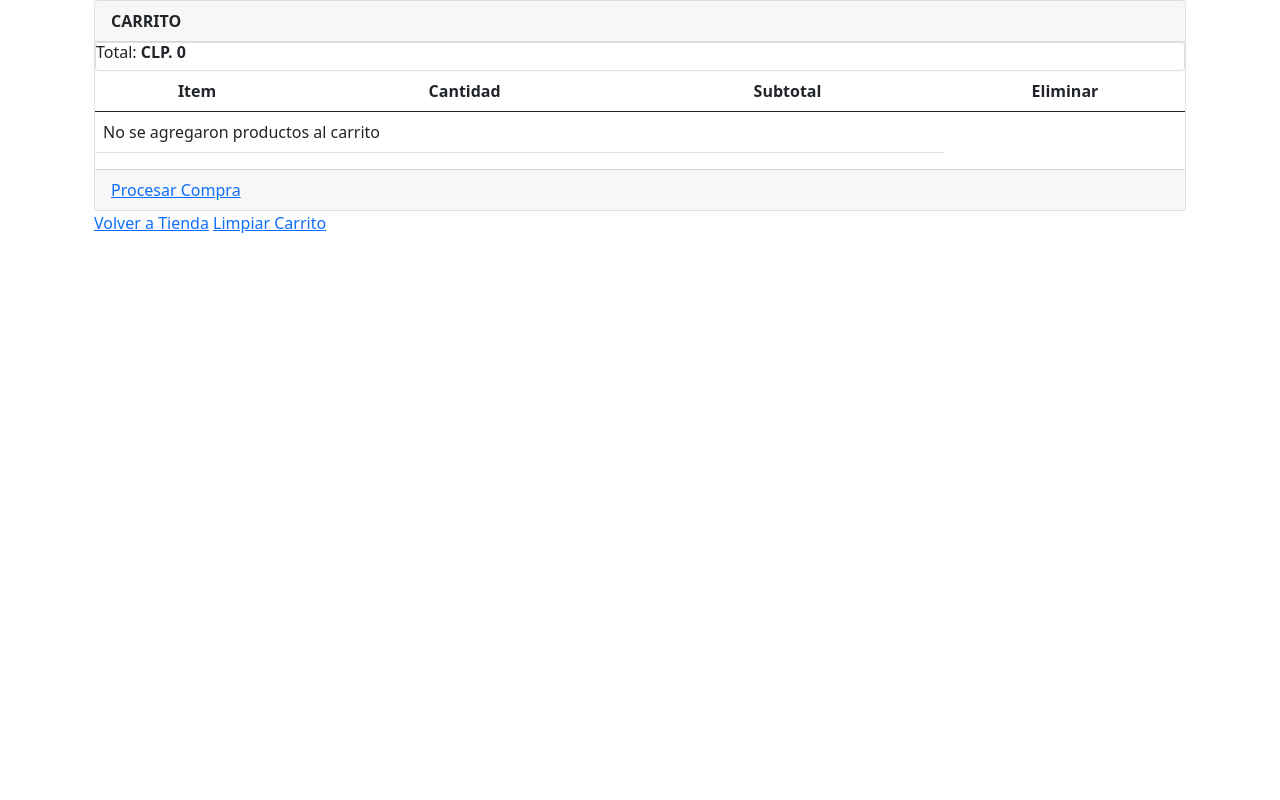
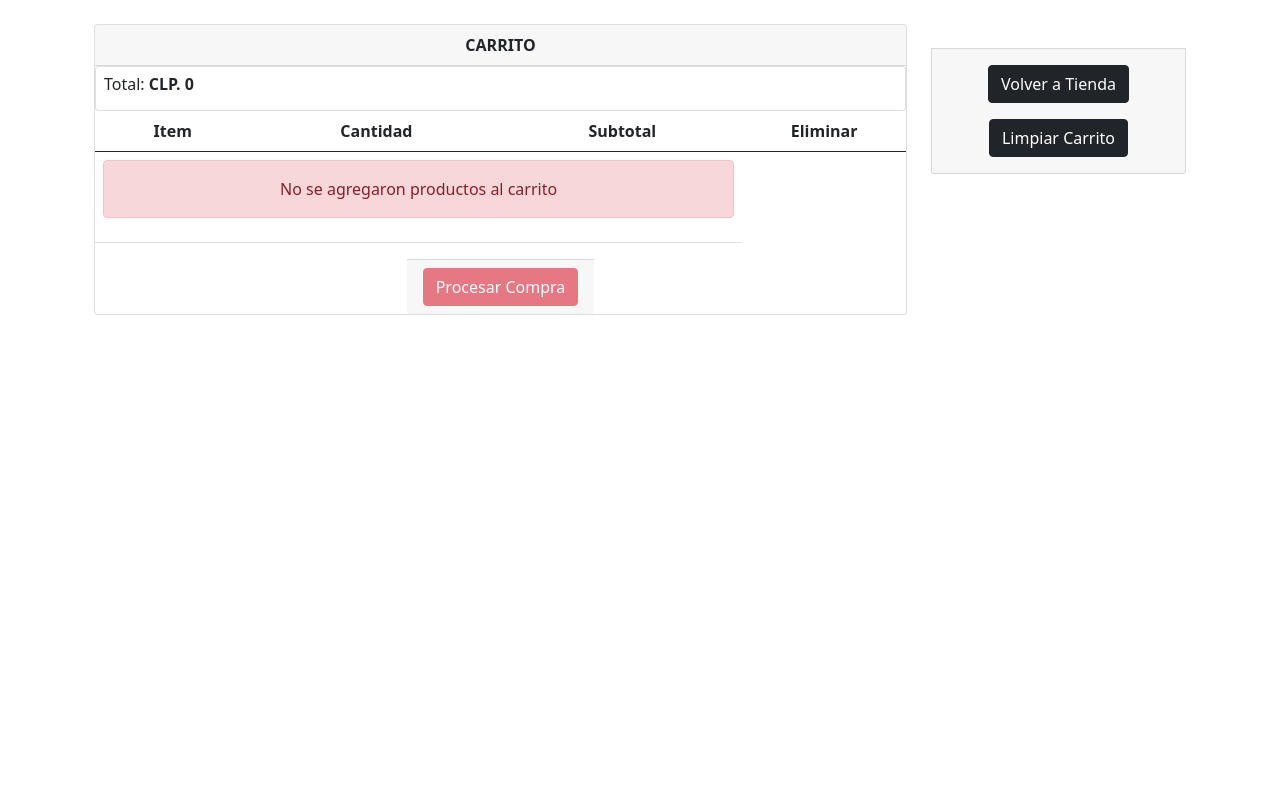
Before and after one commit to jackR01/PROYECTO3, a Django app: template mascotasPr/templates/carrito/cart.html in a window 1280 px wide. Shown: the part 248-1048 px from the top of the page. Before the commit the page ends 481 px from the top, so only its background shows below. Run offline with Django 5.2, Linux system fonts and the light colour scheme; the template is opened without the code that fills it, so the values that code supplies are empty; some libraries are stand-ins or nearby versions.

Commit message:
carrito listo

```diff
--- a/mascotasPr/templates/carrito/cart.html
+++ b/mascotasPr/templates/carrito/cart.html
@@ -1,14 +1,14 @@
 {% extends 'layouts/tienda.html' %} {% block content %}
-<div class="">
+<div class="min-vh-100 d-flex flex-colum py-4">
     <div class="container-fluid">
         <div class="row">
-            <div class="">
+            <div class="col-lg-9 col-md-8 col-sm-6 mx-auto ">
 
                 <div class="card">
-                    <div class="card-header">
+                    <div class="card-header text-center">
                         <strong>CARRITO</strong>
                     </div>
-                    <div class="card body">
+                    <div class="card body p-2">
                         {% load humanize %}
                         <h6>Total: <strong>
                             CLP. {{ importe_total_carro | intcomma }}
@@ -16,8 +16,8 @@
 
                     </div>
 
-                    <div class="card-element">
-                        <table class="table">
+                    <div class="card-element table-responsive">
+                        <table class="table table-condensed">
                             <thead class="text-center">
                                 <tr>
                                     <th>Item</th>
@@ -34,20 +34,20 @@
                                     {% load bootstrap_icons %}
                                     <td class="text-center" colspan="3">
                                         {{ value.cantidad }}
-                                        <a href="{% url 'tienda:addcart' value.producto_id %}" class="" type="button"><i class=""></i></a>
+                                        <a href="{% url 'tienda:addcart' value.producto_id %}" class="btn btn-secondary btn-sm" type="button"><i class="bi bi-plus"></i></a>
 
-                                        <a class="" href="{% url 'tienda:restarcart' value.producto_id %}" type="button"><i class=""></i> </a>
+                                        <a class="btn btn-secondary btn-sm" href="{% url 'tienda:restarcart' value.producto_id %}" type="button"><i class="bi bi-dash"></i> </a>
                                     </td>
 
                                     <td class="text-center">Gs.{{ value.precio }} </td>
                                     <td class="text-center">
-                                        <a class="" href="{% url 'tienda:delcart' value.producto_id %}" type="button"><i class="bi bi-trash"></i></a>
+                                        <a class="btn btn-secondary btn-sm" href="{% url 'tienda:delcart' value.producto_id %}" type="button"><i class="bi bi-trash"></i></a>
                                     </td>
                                 </tr>
                                 {% endfor %} {% else %}
                                 <tr>
                                     <td colspan="5">
-                                        <div class="">
+                                        <div class="alert alert-danger text-center ">
 
                                             No se agregaron productos al carrito
 
@@ -61,18 +61,18 @@
 
                     </div>
 
-                    <div class="card-footer">
+                    <div class="card-footer mx-auto ">
                         {% if request.session.carro.items %}
-                        <a class="" href="{% url 'tienda:procesar_compra' %}">Procesar Compra</a> {% else %}
-                        <a class="" href="#">Procesar Compra</a> {% endif %}
+                        <a class="btn btn-danger mx-auto mt-0 " href="{% url 'tienda:procesar_compra' %}">Procesar Compra</a> {% else %}
+                        <a class="btn btn-danger mx-auto mt-0 disabled" href="#">Procesar Compra</a> {% endif %}
                     </div>
                 </div>
             </div>
 
-            <div class="">
-                <div class="">
-                    <a href="/ " class="">Volver a Tienda</a>
-                    <a href="{% url 'tienda:cleancart' %}" class="">Limpiar Carrito</a>
+            <div class="col-lg-3 col-md-4 col-sm-3 my-4 mx-auto ">
+                <div class="card card-footer align-item-center ">
+                    <a href="/ " class="btn btn-dark my-2 mx-auto ">Volver a Tienda</a>
+                    <a href="{% url 'tienda:cleancart' %}" class="btn btn-dark my-2 mx-auto ">Limpiar Carrito</a>
                 </div>
 
             </div>
```
Also changed, not shown: mascotasPr/templates/carrito/checkout.html (+26 -12 lines).
